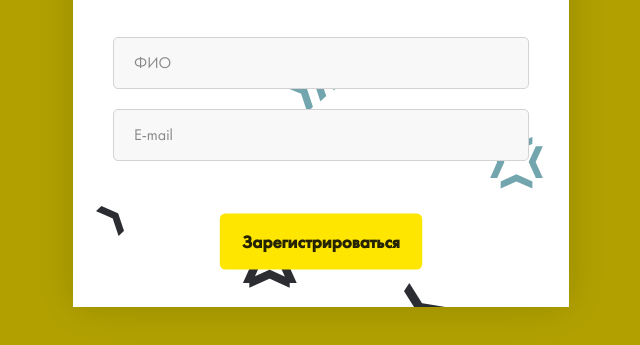
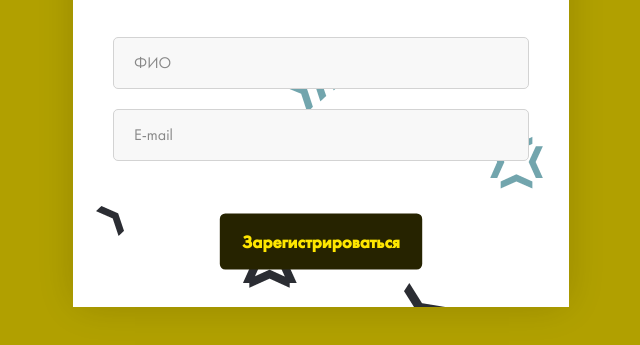
Before and after one commit to ilyxenc/raif_layout, a plain HTML site: page pop-up/registration-1.html in a window 1280 px wide. In both pictures the pointer is over the element "Зарегистрироваться". Shown: the part 353-698 px from the top of the page, without its empty margins (319-959 px from the left). Drawn offline with Linux system fonts and the light colour scheme.

Commit message:
Updating css

```diff
--- a/css/pop-up.css
+++ b/css/pop-up.css
@@ -87,8 +87,8 @@
 
 .popUpButton:hover {
   transition: 0.3s;
-  /* background: #262300;
-  color: #FEE600; */
+  background: #262300;
+  color: #FEE600;
   transform: scale(1.1);
 }
 
```
